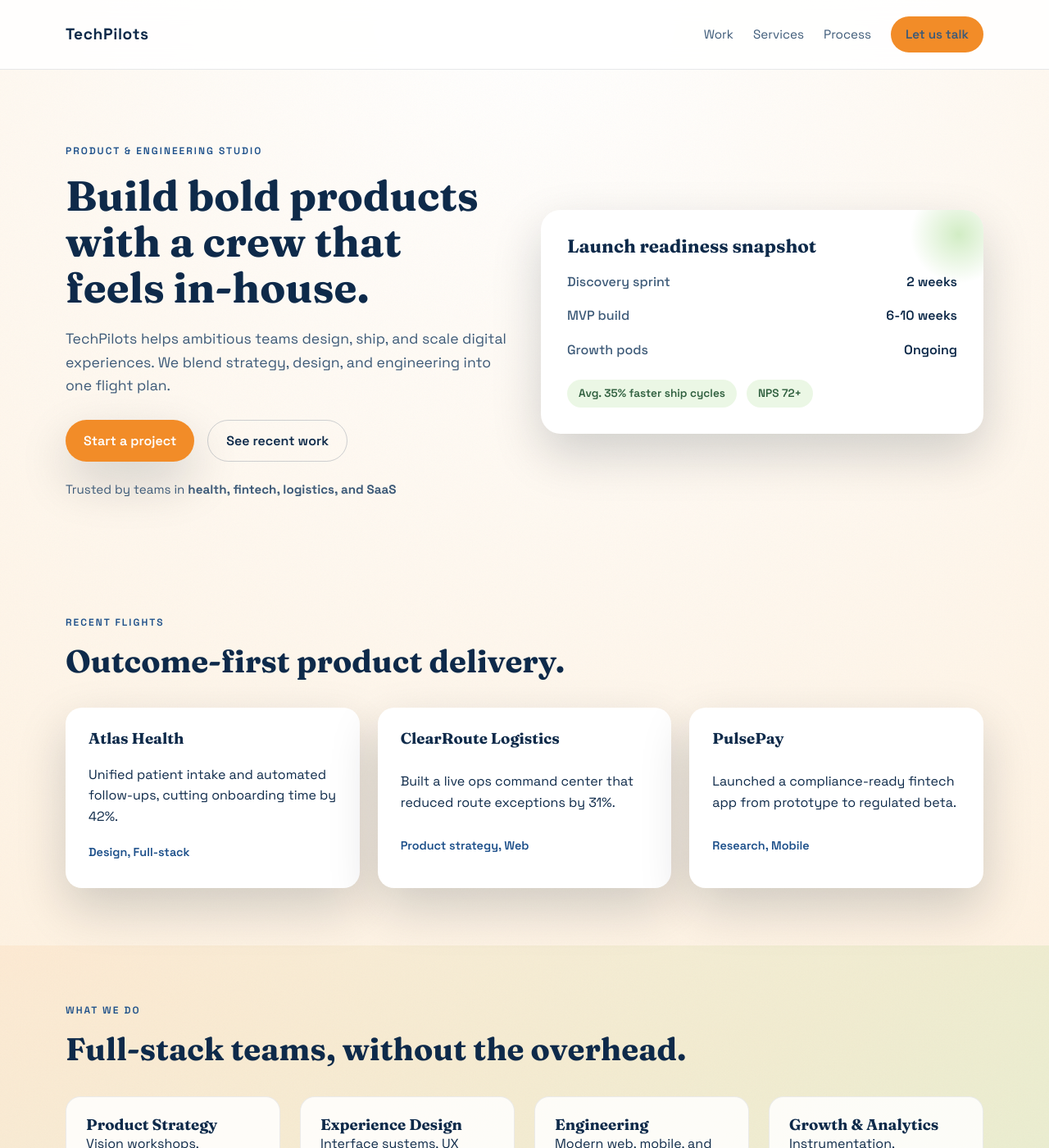
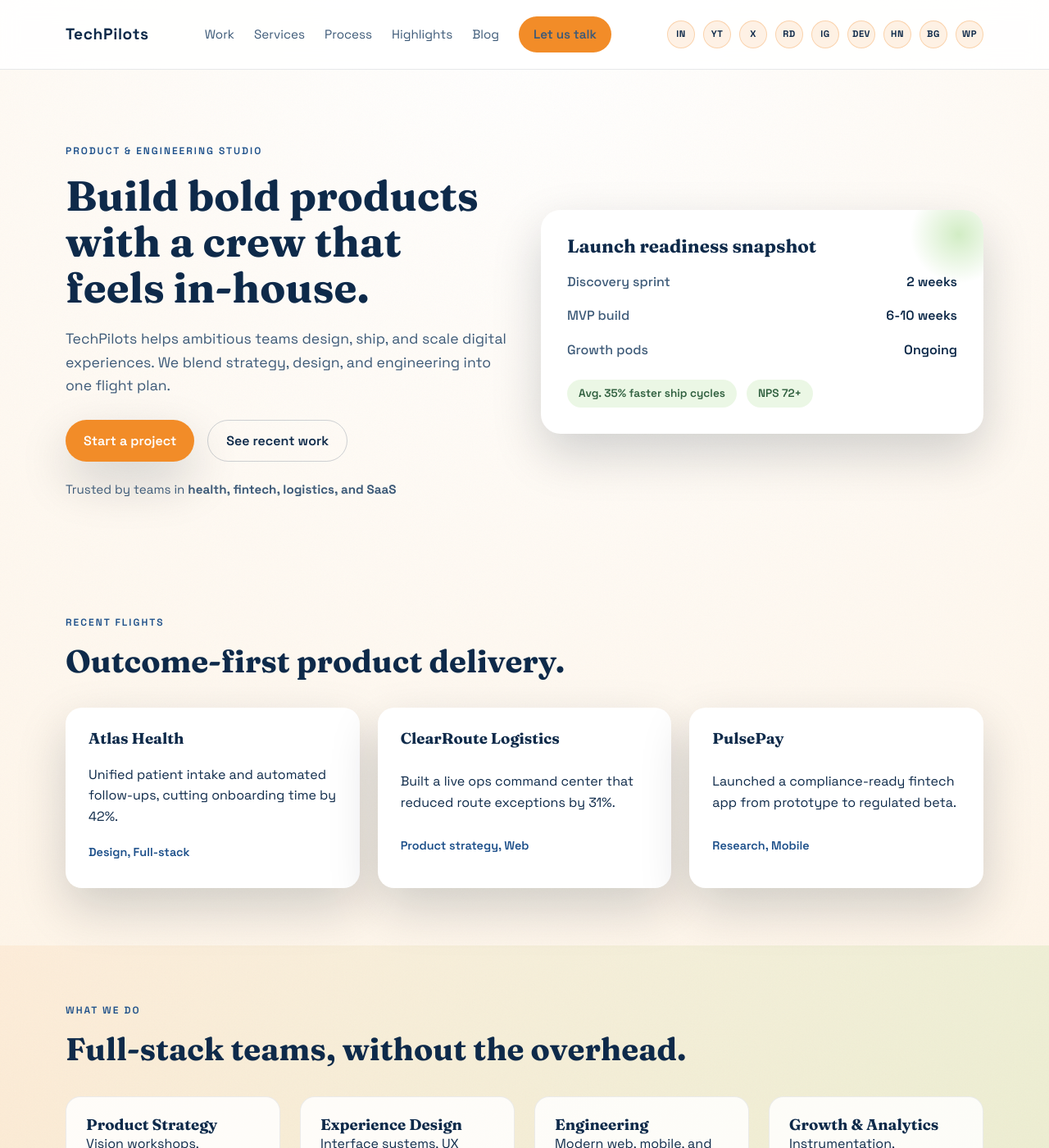
Before and after one commit to TechPilots/techpilots.github.io, a Jekyll site: the page built from index.html, in a window 1280 px wide and 1400 px high. Shown: the whole window at 82% size. Built offline with Jekyll 4.4.1, drawn with Linux system fonts in a browser that asks for light colours; some of the changed text lies outside the part shown.

Commit message:
Add social toolbar and blog highlights

```diff
--- a/_layouts/default.html
+++ b/_layouts/default.html
@@ -33,8 +33,39 @@
           <a href="#work">Work</a>
           <a href="#services">Services</a>
           <a href="#process">Process</a>
+          <a href="#highlights">Highlights</a>
+          <a href="#blog">Blog</a>
           <a href="#contact" class="cta">Let us talk</a>
         </nav>
+        <div class="social-links">
+          <a class="social-link" href="https://www.linkedin.com/company/tech-pilots" aria-label="LinkedIn">
+            <span>in</span>
+          </a>
+          <a class="social-link" href="https://www.youtube.com/@Tech-Pilots" aria-label="YouTube">
+            <span>yt</span>
+          </a>
+          <a class="social-link" href="https://x.com/thetechpilots" aria-label="X">
+            <span>x</span>
+          </a>
+          <a class="social-link" href="https://www.reddit.com/user/TechPilots/" aria-label="Reddit">
+            <span>rd</span>
+          </a>
+          <a class="social-link" href="https://www.instagram.com/thetechpilots/" aria-label="Instagram">
+            <span>ig</span>
+          </a>
+          <a class="social-link" href="https://dev.to/techpilots" aria-label="Dev.to">
+            <span>dev</span>
+          </a>
+          <a class="social-link" href="https://hashnode.com/@techpilots" aria-label="Hashnode">
+            <span>hn</span>
+          </a>
+          <a class="social-link" href="https://thetechpilots.blogspot.com/" aria-label="Blogger">
+            <span>bg</span>
+          </a>
+          <a class="social-link" href="https://thetechpilots.wordpress.com" aria-label="WordPress">
+            <span>wp</span>
+          </a>
+        </div>
       </div>
     </header>
 
--- a/assets/css/styles.css
+++ b/assets/css/styles.css
@@ -66,6 +66,7 @@
   align-items: center;
   justify-content: space-between;
   padding: 20px 0;
+  gap: 16px;
 }
 
 .logo {
@@ -79,6 +80,34 @@
   gap: 24px;
   align-items: center;
   font-size: 0.95rem;
+}
+
+.social-links {
+  display: flex;
+  gap: 10px;
+  align-items: center;
+}
+
+.social-link {
+  width: 34px;
+  height: 34px;
+  border-radius: 999px;
+  display: inline-flex;
+  align-items: center;
+  justify-content: center;
+  background: rgba(242, 140, 40, 0.12);
+  color: var(--navy);
+  font-weight: 700;
+  font-size: 0.7rem;
+  letter-spacing: 0.5px;
+  border: 1px solid rgba(242, 140, 40, 0.3);
+  text-transform: uppercase;
+  transition: transform 0.2s ease, box-shadow 0.2s ease;
+}
+
+.social-link:hover {
+  transform: translateY(-2px);
+  box-shadow: 0 10px 20px rgba(14, 42, 74, 0.15);
 }
 
 .nav-links a {
@@ -383,6 +412,11 @@
     display: none;
   }
 
+  .social-links {
+    flex-wrap: wrap;
+    justify-content: flex-end;
+  }
+
   .hero {
     padding-top: 70px;
   }
--- a/index.html
+++ b/index.html
@@ -113,6 +113,38 @@
     </div>
   </section>
 
+  <section id="highlights" class="work">
+    <div class="container">
+      <div class="section-title">
+        <p class="eyebrow">Project Highlights</p>
+        <h2>Signals of impact and momentum.</h2>
+      </div>
+      <div class="cards">
+        <article class="work-card">
+          <h3>Clinical Ops Suite</h3>
+          <p>
+            Automated intake and clinical handoffs for a multi-region provider.
+          </p>
+          <span>Healthcare Platform</span>
+        </article>
+        <article class="work-card">
+          <h3>Logistics Control Tower</h3>
+          <p>
+            Live fleet visibility with predictive exception routing.
+          </p>
+          <span>Operations + AI</span>
+        </article>
+        <article class="work-card">
+          <h3>Fintech Growth Pod</h3>
+          <p>
+            Experimentation system that boosted onboarding completion 28%.
+          </p>
+          <span>Product Growth</span>
+        </article>
+      </div>
+    </div>
+  </section>
+
   <section id="process" class="process">
     <div class="container">
       <div class="section-title">
@@ -156,6 +188,48 @@
     </div>
   </section>
 
+  <section id="blog" class="services">
+    <div class="container">
+      <div class="section-title">
+        <p class="eyebrow">From the Flight Log</p>
+        <h2>Fresh updates, experiments, and playbooks.</h2>
+      </div>
+      <div class="service-grid">
+        <div class="service">
+          <h3>Weekly Build Notes</h3>
+          <p>
+            Quick hits on what we shipped, what we learned, and what is next.
+          </p>
+          <p><strong>Latest:</strong> Instrumenting product analytics in 48 hours.</p>
+        </div>
+        <div class="service">
+          <h3>Case Study Deep Dives</h3>
+          <p>
+            Long-form breakdowns of strategy, systems, and delivery decisions.
+          </p>
+          <p><strong>Latest:</strong> Designing for trust in regulated fintech.</p>
+        </div>
+        <div class="service">
+          <h3>Founder Ops</h3>
+          <p>
+            Templates, scorecards, and operator insights for early-stage teams.
+          </p>
+          <p><strong>Latest:</strong> The MVP readiness checklist.</p>
+        </div>
+        <div class="service">
+          <h3>Read More</h3>
+          <p>
+            Pick your preferred platform for updates and deep dives.
+          </p>
+          <p>
+            <a href="https://thetechpilots.blogspot.com/">Blogger</a> ·
+            <a href="https://thetechpilots.wordpress.com">WordPress</a>
+          </p>
+        </div>
+      </div>
+    </div>
+  </section>
+
   <section class="stats">
     <div class="container stats-grid">
       <div>
```
